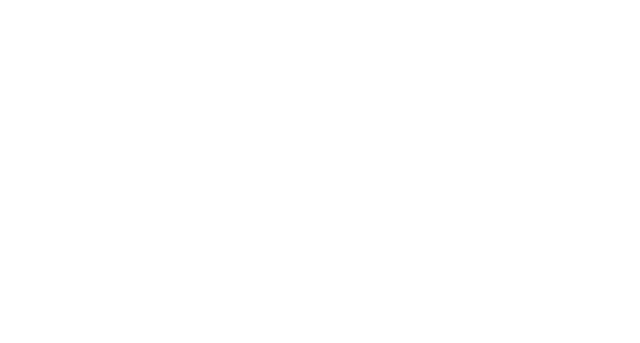
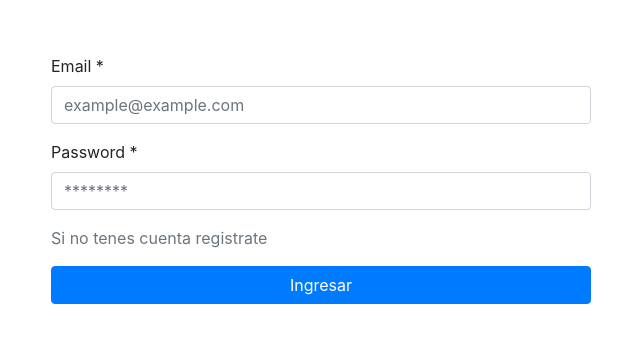
Before and after one commit to dileofrancoj/encontrame-frontend, a React (Create React App) app: page /login in a window 1280 px wide. Shown: the part 121-464 px from the top of the page, without its empty margins (319-959 px from the left). Built offline with nearby package versions, Linux system fonts and the light colour scheme.

Commit message:
Initial structure page Login

```diff
--- a/package.json
+++ b/package.json
@@ -13,13 +13,16 @@
     "@types/react-bootstrap": "^0.32.25",
     "@types/react-dom": "^17.0.1",
     "@types/react-router-dom": "^5.1.7",
+    "@types/styled-components": "^5.1.8",
     "bootstrap": "^4.6.0",
     "react": "^17.0.1",
     "react-bootstrap": "^1.5.1",
+    "react-cookie": "^4.0.3",
     "react-dom": "^17.0.1",
     "react-router-dom": "^5.2.0",
     "react-scripts": "4.0.3",
     "react-spinners": "^0.10.6",
+    "styled-components": "^5.2.1",
     "typescript": "^4.2.3",
     "web-vitals": "^1.1.0"
   },
--- /dev/null
+++ b/src/Pages/Login/Login.tsx
@@ -0,0 +1,47 @@
+import React from "react";
+import { Container, Row, Col, Form, Button } from "react-bootstrap";
+import { Link } from "react-router-dom";
+
+const Login: React.FC = () => {
+  const login = (e: any) => {
+    e.preventDefault();
+  };
+
+  return (
+    <Container>
+      <Row
+        className="justify-content-center align-items-center"
+        style={{ height: "75vh" }}
+      >
+        <Col md={6} sm={12}>
+          <Form onSubmit={login}>
+            <Form.Group>
+              <Form.Label>Email *</Form.Label>
+              <Form.Control
+                name="email"
+                type="email"
+                placeholder="example@example.com"
+              />
+            </Form.Group>
+            <Form.Group>
+              <Form.Label>Password *</Form.Label>
+              <Form.Control
+                name="password"
+                type="password"
+                placeholder="********"
+              />
+            </Form.Group>
+            <Link to="/registro">
+              <span className="text-muted">Si no tenes cuenta registrate</span>
+            </Link>
+            <Button type="submit" variant="primary" className="btn-block mt-3">
+              Ingresar
+            </Button>
+          </Form>
+        </Col>
+      </Row>
+    </Container>
+  );
+};
+
+export default Login;
--- /dev/null
+++ b/src/Pages/Login/index.tsx
@@ -0,0 +1 @@
+export { default } from "./Login";
--- a/src/Routes/PublicRoutes.tsx
+++ b/src/Routes/PublicRoutes.tsx
@@ -3,6 +3,7 @@
 
 import Home from "../Pages/Home";
 import People from "../Pages/People";
+import Login from "../Pages/Login";
 
 const PublicRoutes = () => {
   return (
@@ -10,6 +11,7 @@
       <Switch>
         <Route path="/" exact component={Home} />
         <Route path="/personas" component={People} />
+        <Route path="/login" component={Login} />
       </Switch>
     </Router>
   );
--- /dev/null
+++ b/src/types/login.ts
@@ -0,0 +1,4 @@
+export interface iLogin {
+  email: string;
+  password: string;
+}
```
Also changed, not shown: src/types/auth.ts (added, +11 -0 lines), 1 other file (tests, documents, lock files or other folders).
